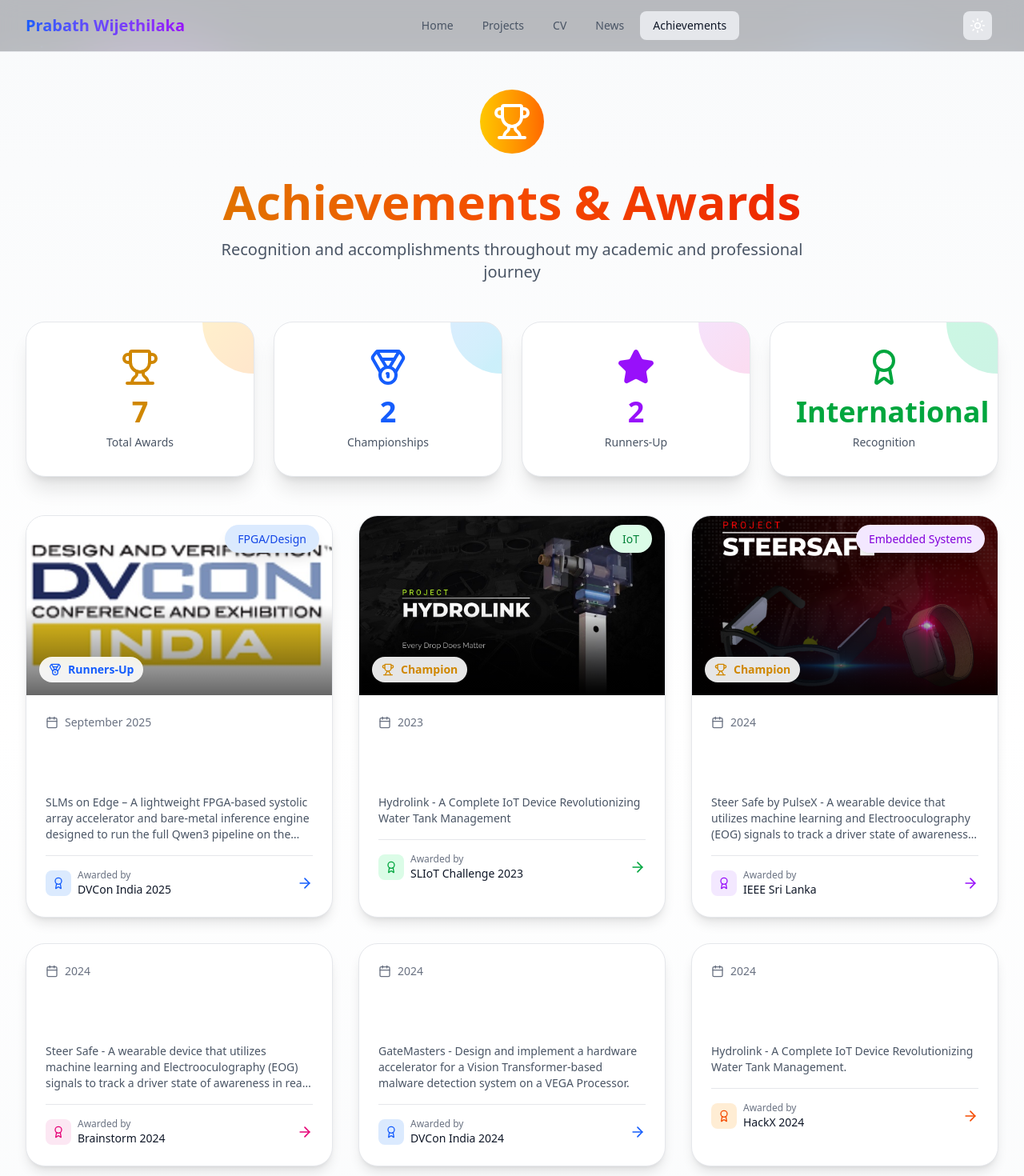
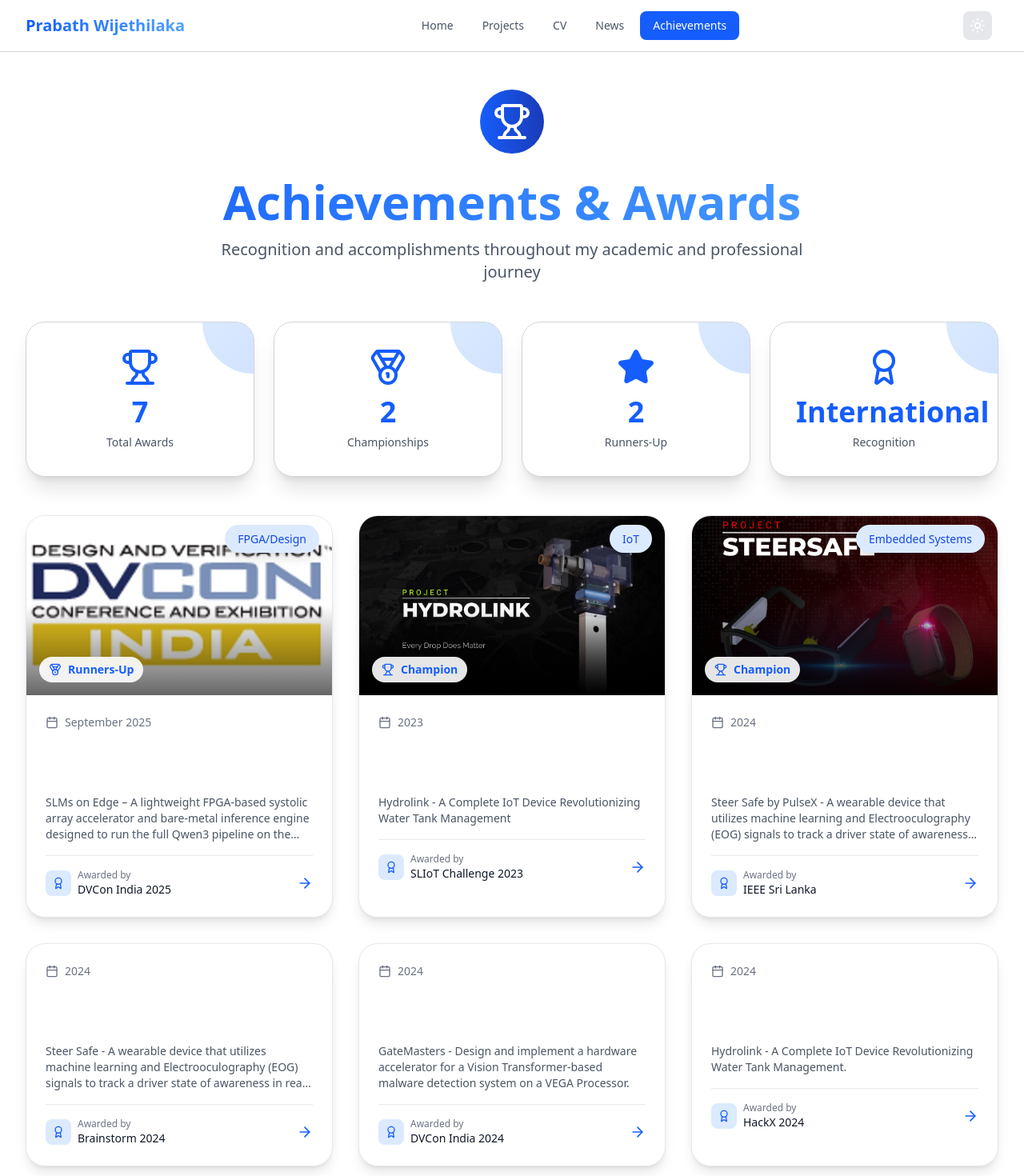
Before and after one commit to PrabathBK/Portfolio, a Next.js app: page /achievements in a window 1280 px wide. Shown: the top 1470 px of the page at 80% size. Built offline with nearby package versions, Linux system fonts and the light colour scheme.

Commit message:
update dark theme colors

```diff
--- a/src/app/achievements/[id]/page.tsx
+++ b/src/app/achievements/[id]/page.tsx
@@ -29,24 +29,24 @@
       gradient: 'from-blue-600 to-cyan-600',
     },
     'IoT': {
-      bg: 'bg-green-100 dark:bg-green-900/30',
-      text: 'text-green-700 dark:text-green-300',
-      gradient: 'from-green-600 to-emerald-600',
+      bg: 'bg-blue-100 dark:bg-blue-900/30',
+      text: 'text-blue-700 dark:text-blue-300',
+      gradient: 'from-blue-600 to-blue-800',
     },
     'Embedded Systems': {
-      bg: 'bg-purple-100 dark:bg-purple-900/30',
-      text: 'text-purple-700 dark:text-purple-300',
-      gradient: 'from-purple-600 to-pink-600',
+      bg: 'bg-blue-100 dark:bg-blue-900/30',
+      text: 'text-blue-700 dark:text-blue-300',
+      gradient: 'from-blue-600 to-blue-800',
     },
     'Healthcare': {
-      bg: 'bg-pink-100 dark:bg-pink-900/30',
-      text: 'text-pink-700 dark:text-pink-300',
-      gradient: 'from-pink-600 to-rose-600',
+      bg: 'bg-blue-100 dark:bg-blue-900/30',
+      text: 'text-blue-700 dark:text-blue-300',
+      gradient: 'from-blue-600 to-blue-800',
     },
     'Entrepreneurship': {
-      bg: 'bg-orange-100 dark:bg-orange-900/30',
-      text: 'text-orange-700 dark:text-orange-300',
-      gradient: 'from-orange-600 to-amber-600',
+      bg: 'bg-blue-100 dark:bg-blue-900/30',
+      text: 'text-blue-700 dark:text-blue-300',
+      gradient: 'from-blue-600 to-blue-800',
     },
   };
 
--- a/src/app/achievements/page.tsx
+++ b/src/app/achievements/page.tsx
@@ -32,31 +32,31 @@
     bg: 'bg-blue-100 dark:bg-blue-900/30',
     text: 'text-blue-700 dark:text-blue-300',
     icon: 'text-blue-600 dark:text-blue-400',
-    gradient: 'from-blue-600 to-cyan-600',
+    gradient: 'from-blue-600 to-blue-800',
   },
   'IoT': {
-    bg: 'bg-green-100 dark:bg-green-900/30',
-    text: 'text-green-700 dark:text-green-300',
-    icon: 'text-green-600 dark:text-green-400',
-    gradient: 'from-green-600 to-emerald-600',
+    bg: 'bg-blue-100 dark:bg-blue-900/30',
+    text: 'text-blue-700 dark:text-blue-300',
+    icon: 'text-blue-600 dark:text-blue-400',
+    gradient: 'from-blue-600 to-blue-800',
   },
   'Embedded Systems': {
-    bg: 'bg-purple-100 dark:bg-purple-900/30',
-    text: 'text-purple-700 dark:text-purple-300',
-    icon: 'text-purple-600 dark:text-purple-400',
-    gradient: 'from-purple-600 to-pink-600',
+    bg: 'bg-blue-100 dark:bg-blue-900/30',
+    text: 'text-blue-700 dark:text-blue-300',
+    icon: 'text-blue-600 dark:text-blue-400',
+    gradient: 'from-blue-600 to-blue-800',
   },
   'Healthcare': {
-    bg: 'bg-pink-100 dark:bg-pink-900/30',
-    text: 'text-pink-700 dark:text-pink-300',
-    icon: 'text-pink-600 dark:text-pink-400',
-    gradient: 'from-pink-600 to-rose-600',
+    bg: 'bg-blue-100 dark:bg-blue-900/30',
+    text: 'text-blue-700 dark:text-blue-300',
+    icon: 'text-blue-600 dark:text-blue-400',
+    gradient: 'from-blue-600 to-blue-800',
   },
   'Entrepreneurship': {
-    bg: 'bg-orange-100 dark:bg-orange-900/30',
-    text: 'text-orange-700 dark:text-orange-300',
-    icon: 'text-orange-600 dark:text-orange-400',
-    gradient: 'from-orange-600 to-amber-600',
+    bg: 'bg-blue-100 dark:bg-blue-900/30',
+    text: 'text-blue-700 dark:text-blue-300',
+    icon: 'text-blue-600 dark:text-blue-400',
+    gradient: 'from-blue-600 to-blue-800',
   },
 };
 
@@ -66,7 +66,7 @@
   const runnersUpCount = awards.filter(a => a.title.toLowerCase().includes('runners-up')).length;
 
   return (
-    <div className="min-h-screen bg-gradient-to-b from-gray-50 via-white to-gray-50 dark:from-gray-900 dark:via-gray-800 dark:to-gray-900 py-12">
+    <div className="min-h-screen bg-white dark:bg-black py-12">
       <div className="max-w-7xl mx-auto px-4 sm:px-6 lg:px-8">
         {/* Header */}
         <motion.div
@@ -80,12 +80,12 @@
             transition={{ delay: 0.2, type: 'spring', stiffness: 200 }}
             className="inline-block mb-6"
           >
-            <div className="p-4 bg-gradient-to-r from-yellow-400 to-orange-500 rounded-full">
+            <div className="p-4 bg-gradient-to-r from-blue-600 to-blue-800 rounded-full">
               <Trophy className="w-12 h-12 text-white" />
             </div>
           </motion.div>
 
-          <h1 className="text-5xl md:text-6xl font-bold mb-4 bg-gradient-to-r from-yellow-600 via-orange-600 to-red-600 bg-clip-text text-transparent">
+          <h1 className="text-5xl md:text-6xl font-bold mb-4 bg-gradient-to-r from-blue-600 to-blue-400 bg-clip-text text-transparent">
             Achievements & Awards
           </h1>
           <p className="text-xl text-gray-600 dark:text-gray-400 max-w-3xl mx-auto">
@@ -102,11 +102,11 @@
         >
           <motion.div
             whileHover={{ scale: 1.05 }}
-            className="bg-white dark:bg-gray-800 rounded-3xl p-8 shadow-xl border border-gray-200 dark:border-gray-700 text-center relative overflow-hidden"
+            className="bg-white dark:bg-gray-900 rounded-3xl p-8 shadow-xl border border-gray-300 dark:border-blue-900 text-center relative overflow-hidden"
           >
-            <div className="absolute top-0 right-0 w-32 h-32 bg-gradient-to-br from-yellow-400/20 to-orange-500/20 rounded-full -mr-16 -mt-16" />
-            <Trophy className="w-12 h-12 text-yellow-600 dark:text-yellow-400 mx-auto mb-3" />
-            <div className="text-4xl font-bold text-yellow-600 dark:text-yellow-400 mb-2">
+            <div className="absolute top-0 right-0 w-32 h-32 bg-gradient-to-br from-blue-400/20 to-blue-600/20 rounded-full -mr-16 -mt-16" />
+            <Trophy className="w-12 h-12 text-blue-600 dark:text-blue-400 mx-auto mb-3" />
+            <div className="text-4xl font-bold text-blue-600 dark:text-blue-400 mb-2">
               {awards.length}
             </div>
             <div className="text-sm font-medium text-gray-600 dark:text-gray-400">
@@ -116,9 +116,9 @@
 
           <motion.div
             whileHover={{ scale: 1.05 }}
-            className="bg-white dark:bg-gray-800 rounded-3xl p-8 shadow-xl border border-gray-200 dark:border-gray-700 text-center relative overflow-hidden"
+            className="bg-white dark:bg-gray-900 rounded-3xl p-8 shadow-xl border border-gray-300 dark:border-blue-900 text-center relative overflow-hidden"
           >
-            <div className="absolute top-0 right-0 w-32 h-32 bg-gradient-to-br from-blue-400/20 to-cyan-500/20 rounded-full -mr-16 -mt-16" />
+            <div className="absolute top-0 right-0 w-32 h-32 bg-gradient-to-br from-blue-400/20 to-blue-600/20 rounded-full -mr-16 -mt-16" />
             <Medal className="w-12 h-12 text-blue-600 dark:text-blue-400 mx-auto mb-3" />
             <div className="text-4xl font-bold text-blue-600 dark:text-blue-400 mb-2">
               {championshipsCount}
@@ -130,11 +130,11 @@
 
           <motion.div
             whileHover={{ scale: 1.05 }}
-            className="bg-white dark:bg-gray-800 rounded-3xl p-8 shadow-xl border border-gray-200 dark:border-gray-700 text-center relative overflow-hidden"
+            className="bg-white dark:bg-gray-900 rounded-3xl p-8 shadow-xl border border-gray-300 dark:border-blue-900 text-center relative overflow-hidden"
           >
-            <div className="absolute top-0 right-0 w-32 h-32 bg-gradient-to-br from-purple-400/20 to-pink-500/20 rounded-full -mr-16 -mt-16" />
-            <Star className="w-12 h-12 text-purple-600 dark:text-purple-400 mx-auto mb-3 fill-purple-600 dark:fill-purple-400" />
-            <div className="text-4xl font-bold text-purple-600 dark:text-purple-400 mb-2">
+            <div className="absolute top-0 right-0 w-32 h-32 bg-gradient-to-br from-blue-400/20 to-blue-600/20 rounded-full -mr-16 -mt-16" />
+            <Star className="w-12 h-12 text-blue-600 dark:text-blue-400 mx-auto mb-3 fill-blue-600 dark:fill-blue-400" />
+            <div className="text-4xl font-bold text-blue-600 dark:text-blue-400 mb-2">
               {runnersUpCount}
             </div>
             <div className="text-sm font-medium text-gray-600 dark:text-gray-400">
@@ -144,11 +144,11 @@
 
           <motion.div
             whileHover={{ scale: 1.05 }}
-            className="bg-white dark:bg-gray-800 rounded-3xl p-8 shadow-xl border border-gray-200 dark:border-gray-700 text-center relative overflow-hidden"
+            className="bg-white dark:bg-gray-900 rounded-3xl p-8 shadow-xl border border-gray-300 dark:border-blue-900 text-center relative overflow-hidden"
           >
-            <div className="absolute top-0 right-0 w-32 h-32 bg-gradient-to-br from-green-400/20 to-emerald-500/20 rounded-full -mr-16 -mt-16" />
-            <Award className="w-12 h-12 text-green-600 dark:text-green-400 mx-auto mb-3" />
-            <div className="text-4xl font-bold text-green-600 dark:text-green-400 mb-2">
+            <div className="absolute top-0 right-0 w-32 h-32 bg-gradient-to-br from-blue-400/20 to-blue-600/20 rounded-full -mr-16 -mt-16" />
+            <Award className="w-12 h-12 text-blue-600 dark:text-blue-400 mx-auto mb-3" />
+            <div className="text-4xl font-bold text-blue-600 dark:text-blue-400 mb-2">
               International
             </div>
             <div className="text-sm font-medium text-gray-600 dark:text-gray-400">
@@ -175,7 +175,7 @@
                 className="group"
               >
                 <Link href={`/achievements/${award.id}`}>
-                  <div className="h-full bg-white dark:bg-gray-800 rounded-3xl overflow-hidden shadow-lg border border-gray-200 dark:border-gray-700 hover:shadow-2xl transition-all duration-300">
+                  <div className="h-full bg-white dark:bg-gray-900 rounded-3xl overflow-hidden shadow-lg border border-gray-200 dark:border-blue-900 hover:shadow-2xl transition-all duration-300">
                     {/* Image Section */}
                     {award.image && (
                       <div className="relative h-56 bg-gradient-to-br from-gray-100 to-gray-200 dark:from-gray-700 dark:to-gray-800 overflow-hidden">
@@ -196,11 +196,11 @@
 
                         {/* Award Type Badge */}
                         <div className="absolute bottom-4 left-4">
-                          <div className="flex items-center gap-2 px-3 py-1.5 bg-white/90 dark:bg-gray-800/90 backdrop-blur-sm rounded-full">
+                          <div className="flex items-center gap-2 px-3 py-1.5 bg-white/90 dark:bg-gray-900/90 backdrop-blur-sm rounded-full">
                             {award.title.includes('Champion') ? (
                               <>
-                                <Trophy className="w-4 h-4 text-yellow-600" />
-                                <span className="text-sm font-bold text-yellow-600">Champion</span>
+                                <Trophy className="w-4 h-4 text-blue-600" />
+                                <span className="text-sm font-bold text-blue-600">Champion</span>
                               </>
                             ) : award.title.includes('Runners-Up') ? (
                               <>
@@ -209,8 +209,8 @@
                               </>
                             ) : (
                               <>
-                                <Award className="w-4 h-4 text-purple-600" />
-                                <span className="text-sm font-bold text-purple-600">Award</span>
+                                <Award className="w-4 h-4 text-blue-600" />
+                                <span className="text-sm font-bold text-blue-600">Award</span>
                               </>
                             )}
                           </div>
@@ -234,7 +234,7 @@
                       </p>
 
                       {/* Organization */}
-                      <div className={`pt-4 border-t border-gray-200 dark:border-gray-700 flex items-center justify-between`}>
+                      <div className={`pt-4 border-t border-gray-200 dark:border-blue-900 flex items-center justify-between`}>
                         <div className="flex items-center gap-2">
                           <div className={`p-2 ${colors.bg} rounded-lg`}>
                             <Award className={`w-4 h-4 ${colors.icon}`} />
--- a/src/app/cv/page.tsx
+++ b/src/app/cv/page.tsx
@@ -491,7 +491,7 @@
             </div>
 
             {/* Soft Skills */}
-            <div className="mt-6 bg-white dark:bg-gray-800 rounded-xl p-6 shadow-lg border border-gray-200 dark:border-gray-700">
+            <div className="mt-6 bg-white dark:bg-gray-800 rounded-xl p-6 shadow-lg border border-gray-300 dark:border-gray-700">
               <h3 className="text-lg font-semibold mb-3">Soft Skills</h3>
               <div className="flex flex-wrap gap-2">
                 {skills.softSkills.map((skill) => (
--- a/src/app/globals.css
+++ b/src/app/globals.css
@@ -7,12 +7,12 @@
 
 body {
   font-feature-settings: "rlig" 1, "calt" 1;
-  background-color: rgb(249 250 251);
+  background-color: rgb(255 255 255);
   transition: background-color 0.3s ease;
 }
 
 .dark body {
-  background-color: rgb(17 24 39);
+  background-color: rgb(0 0 0);
 }
 
 /* Custom scrollbar */
@@ -25,7 +25,7 @@
 }
 
 .dark ::-webkit-scrollbar-track {
-  background-color: rgb(17 24 39);
+  background-color: rgb(0 0 0);
 }
 
 ::-webkit-scrollbar-thumb {
@@ -34,7 +34,7 @@
 }
 
 .dark ::-webkit-scrollbar-thumb {
-  background-color: rgb(55 65 81);
+  background-color: rgb(30 58 138);
 }
 
 ::-webkit-scrollbar-thumb:hover {
@@ -42,5 +42,5 @@
 }
 
 .dark ::-webkit-scrollbar-thumb:hover {
-  background-color: rgb(75 85 99);
+  background-color: rgb(37 99 235);
 }
--- a/src/app/not-found.tsx
+++ b/src/app/not-found.tsx
@@ -6,7 +6,7 @@
 
 export default function NotFound() {
   return (
-    <div className="min-h-screen bg-gradient-to-br from-gray-50 via-blue-50 to-purple-50 dark:from-gray-900 dark:via-blue-950 dark:to-purple-950 flex items-center justify-center px-4">
+    <div className="min-h-screen bg-gradient-to-br from-gray-50 via-blue-50 to-blue-100 dark:from-black dark:via-blue-950/30 dark:to-blue-900/20 flex items-center justify-center px-4">
       <motion.div
         initial={{ opacity: 0, y: 20 }}
         animate={{ opacity: 1, y: 0 }}
@@ -20,7 +20,7 @@
           className="mb-8"
         >
           <Search className="w-24 h-24 mx-auto text-blue-600 dark:text-blue-400 mb-6" />
-          <h1 className="text-6xl md:text-8xl font-bold mb-4 bg-gradient-to-r from-blue-600 to-purple-600 bg-clip-text text-transparent">
+          <h1 className="text-6xl md:text-8xl font-bold mb-4 bg-gradient-to-r from-blue-600 to-blue-400 bg-clip-text text-transparent">
             404
           </h1>
         </motion.div>
--- a/src/components/AnimatedBackground.tsx
+++ b/src/components/AnimatedBackground.tsx
@@ -51,7 +51,7 @@
 
       draw() {
         if (!ctx) return;
-        ctx.fillStyle = `rgba(96, 165, 250, ${this.opacity})`;
+        ctx.fillStyle = `rgba(37, 99, 235, ${this.opacity})`;
         ctx.beginPath();
         ctx.arc(this.x, this.y, this.size, 0, Math.PI * 2);
         ctx.fill();
@@ -82,7 +82,7 @@
           const distance = Math.sqrt(dx * dx + dy * dy);
 
           if (distance < 120) {
-            ctx.strokeStyle = `rgba(96, 165, 250, ${0.15 * (1 - distance / 120)})`;
+            ctx.strokeStyle = `rgba(37, 99, 235, ${0.15 * (1 - distance / 120)})`;
             ctx.lineWidth = 0.5;
             ctx.beginPath();
             ctx.moveTo(a.x, a.y);
@@ -112,7 +112,7 @@
       {/* Gradient orbs */}
       <div className="fixed inset-0 overflow-hidden pointer-events-none" style={{ zIndex: 0 }}>
         <motion.div
-          className="absolute top-0 -left-4 w-72 h-72 bg-purple-500 rounded-full mix-blend-multiply filter blur-xl opacity-20 dark:opacity-10"
+          className="absolute top-0 -left-4 w-72 h-72 bg-blue-600 rounded-full mix-blend-multiply filter blur-xl opacity-20 dark:opacity-10"
           animate={{
             x: [0, 100, 0],
             y: [0, 50, 0],
@@ -136,7 +136,7 @@
           }}
         />
         <motion.div
-          className="absolute -bottom-8 left-20 w-72 h-72 bg-pink-500 rounded-full mix-blend-multiply filter blur-xl opacity-20 dark:opacity-10"
+          className="absolute -bottom-8 left-20 w-72 h-72 bg-blue-400 rounded-full mix-blend-multiply filter blur-xl opacity-20 dark:opacity-10"
           animate={{
             x: [0, -50, 0],
             y: [0, -50, 0],
--- a/src/components/Navbar.tsx
+++ b/src/components/Navbar.tsx
@@ -30,12 +30,12 @@
   }
 
   return (
-    <nav className="fixed top-0 left-0 right-0 z-50 backdrop-blur-md bg-white/70 dark:bg-gray-900/70 border-b border-gray-200 dark:border-gray-800">
+    <nav className="fixed top-0 left-0 right-0 z-50 backdrop-blur-md bg-white dark:bg-black border-b border-gray-300 dark:border-blue-900">
       <div className="max-w-7xl mx-auto px-4 sm:px-6 lg:px-8">
         <div className="flex justify-between items-center h-16">
           {/* Logo/Name */}
           <Link href="/" className="flex items-center space-x-2">
-            <span className="text-xl font-bold bg-gradient-to-r from-blue-600 to-purple-600 bg-clip-text text-transparent">
+            <span className="text-xl font-bold bg-gradient-to-r from-blue-600 to-blue-400 bg-clip-text text-transparent">
               Prabath Wijethilaka
             </span>
           </Link>
@@ -48,8 +48,8 @@
                 href={item.path}
                 className={`px-4 py-2 rounded-lg text-sm font-medium transition-colors ${
                   pathname === item.path
-                    ? 'bg-gray-200 dark:bg-gray-800 text-gray-900 dark:text-white'
-                    : 'text-gray-600 dark:text-gray-300 hover:bg-gray-100 dark:hover:bg-gray-800'
+                    ? 'bg-blue-600 text-white'
+                    : 'text-gray-600 dark:text-gray-300 hover:bg-gray-100 dark:hover:bg-gray-900'
                 }`}
               >
                 {item.name}
@@ -61,7 +61,7 @@
           <div className="flex items-center space-x-2">
             <button
               onClick={() => setTheme(theme === 'dark' ? 'light' : 'dark')}
-              className="p-2 rounded-lg bg-gray-200 dark:bg-gray-800 hover:bg-gray-300 dark:hover:bg-gray-700 transition-colors"
+              className="p-2 rounded-lg bg-gray-200 dark:bg-gray-900 hover:bg-gray-300 dark:hover:bg-blue-900 transition-colors"
               aria-label="Toggle theme"
             >
               {theme === 'dark' ? (
@@ -74,7 +74,7 @@
             {/* Mobile Menu Button */}
             <button
               onClick={() => setMobileMenuOpen(!mobileMenuOpen)}
-              className="md:hidden p-2 rounded-lg bg-gray-200 dark:bg-gray-800 hover:bg-gray-300 dark:hover:bg-gray-700 transition-colors"
+              className="md:hidden p-2 rounded-lg bg-gray-200 dark:bg-gray-900 hover:bg-gray-300 dark:hover:bg-blue-900 transition-colors"
               aria-label="Toggle mobile menu"
             >
               {mobileMenuOpen ? (
@@ -93,7 +93,7 @@
           initial={{ opacity: 0, y: -10 }}
           animate={{ opacity: 1, y: 0 }}
           exit={{ opacity: 0, y: -10 }}
-          className="md:hidden border-t border-gray-200 dark:border-gray-800 bg-white dark:bg-gray-900"
+          className="md:hidden border-t border-gray-200 dark:border-blue-900 bg-white dark:bg-black"
         >
           <div className="px-4 py-4 space-y-2">
             {navItems.map((item) => (
@@ -103,8 +103,8 @@
                 onClick={() => setMobileMenuOpen(false)}
                 className={`block px-4 py-2 rounded-lg text-sm font-medium transition-colors ${
                   pathname === item.path
-                    ? 'bg-gray-200 dark:bg-gray-800 text-gray-900 dark:text-white'
-                    : 'text-gray-600 dark:text-gray-300 hover:bg-gray-100 dark:hover:bg-gray-800'
+                    ? 'bg-blue-600 text-white'
+                    : 'text-gray-600 dark:text-gray-300 hover:bg-gray-100 dark:hover:bg-gray-900'
                 }`}
               >
                 {item.name}
```
Also changed, not shown: src/app/news/[id]/page.tsx (+4 -4 lines), src/app/news/page.tsx (+16 -16 lines), src/app/page.tsx (+21 -21 lines), src/app/projects/page.tsx (+6 -6 lines), src/components/Footer.tsx (+8 -8 lines).
